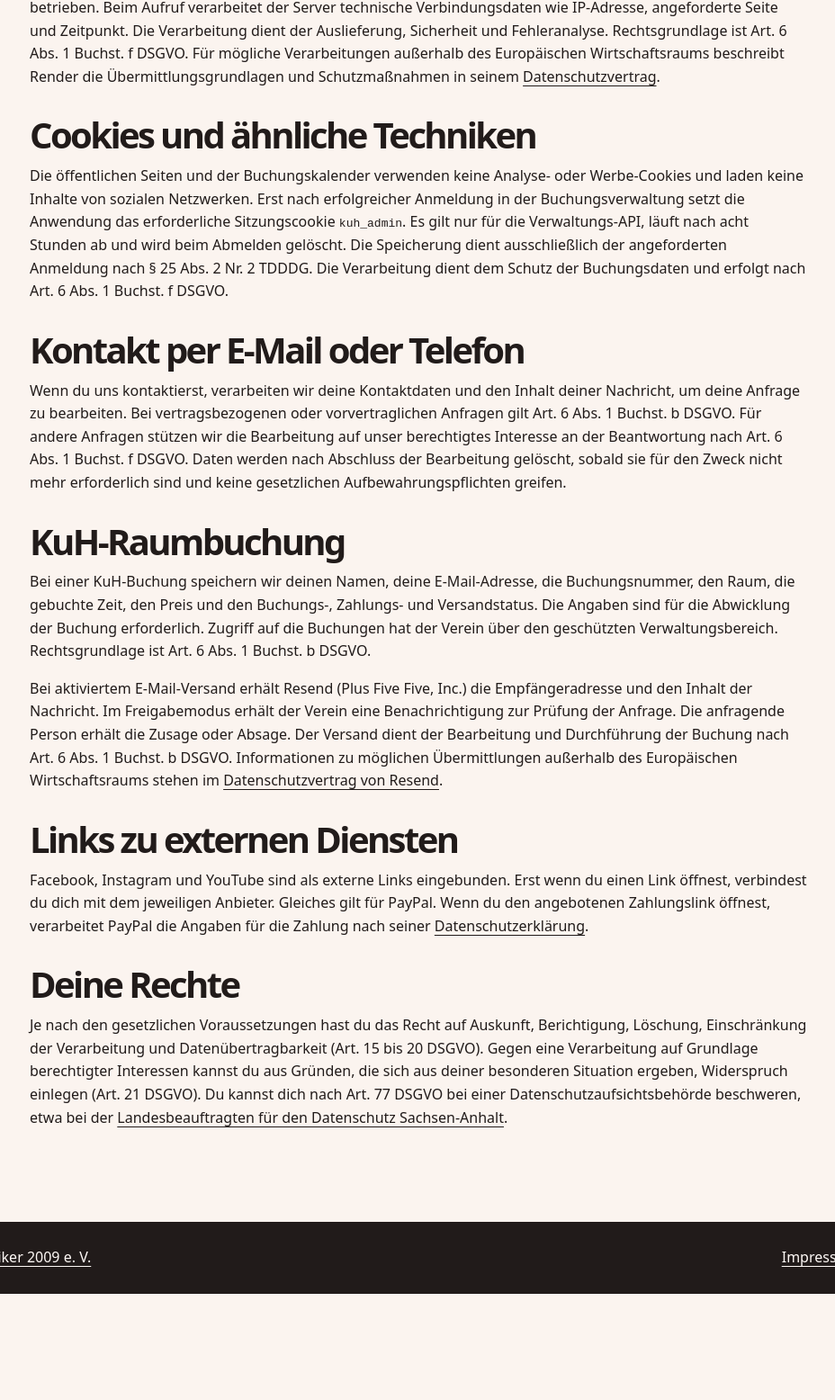
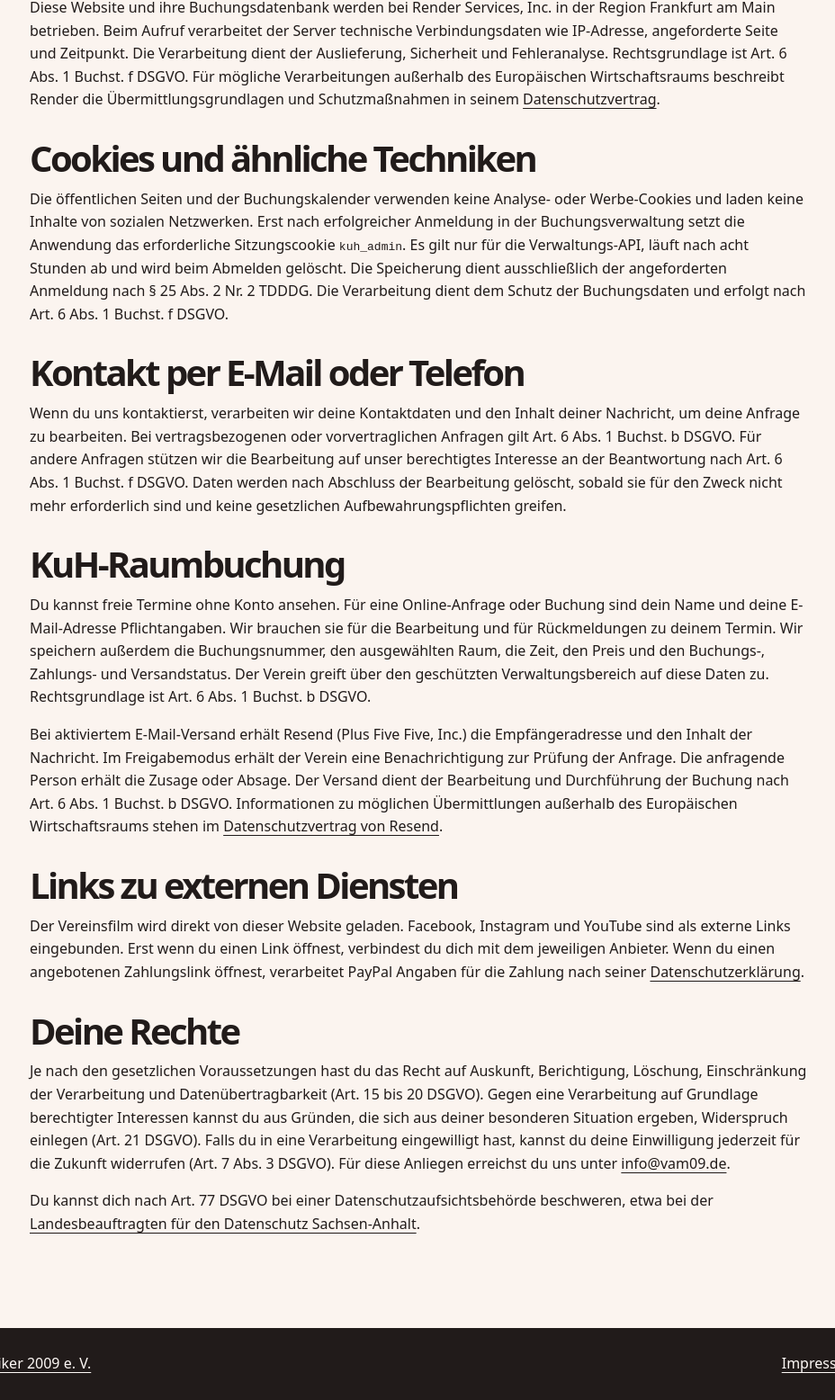
Before and after one commit to borschti87-create/vam09, a website: page datenschutz.html in a window 1280 px wide. Shown: the part 597-2153 px from the top of the page at 90% size, without its empty margins (175-1103 px from the left). Before the commit the page ends 2035 px from the top, so only its background shows below. Drawn offline with Linux system fonts and the light colour scheme.

Commit message:
Angaben der alten Rechtstexte für die neue Website übernehmen

```diff
--- a/datenschutz.html
+++ b/datenschutz.html
@@ -20,7 +20,7 @@
         <h1>Datenschutzerklärung</h1>
         <p class="note"><strong>Hinweis zum Pilotbetrieb.</strong> Die abschließenden Aufbewahrungs- und Löschfristen für Buchungen und Anfragen sind vor dem Regelbetrieb festzulegen.</p>
         <h2>Verantwortlicher</h2>
-        <p>Verein Aktiver Musiker 2009 e. V., Geschäftsstelle in Magdeburg. Kontaktdaten stehen im <a href="impressum.html">Impressum</a>.</p>
+        <p>Verantwortlich ist der Verein Aktiver Musiker 2009 e. V. Du erreichst uns unter <a href="mailto:info@vam09.de">info@vam09.de</a> oder unter <a href="tel:+4915786890347">+49 157 86890347</a>. Die Anschrift und Angaben zum Vorstand stehen im <a href="impressum.html">Impressum</a>.</p>
         <h2>Hosting und Serverprotokolle</h2>
         <p>Diese Website und ihre Buchungsdatenbank werden bei Render Services, Inc. in der Region Frankfurt am Main betrieben. Beim Aufruf verarbeitet der Server technische Verbindungsdaten wie IP-Adresse, angeforderte Seite und Zeitpunkt. Die Verarbeitung dient der Auslieferung, Sicherheit und Fehleranalyse. Rechtsgrundlage ist Art. 6 Abs. 1 Buchst. f DSGVO. Für mögliche Verarbeitungen außerhalb des Europäischen Wirtschaftsraums beschreibt Render die Übermittlungsgrundlagen und Schutzmaßnahmen in seinem <a href="https://render.com/dpa" rel="noreferrer">Datenschutzvertrag</a>.</p>
         <h2 id="cookies">Cookies und ähnliche Techniken</h2>
@@ -28,12 +28,13 @@
         <h2>Kontakt per E-Mail oder Telefon</h2>
         <p>Wenn du uns kontaktierst, verarbeiten wir deine Kontaktdaten und den Inhalt deiner Nachricht, um deine Anfrage zu bearbeiten. Bei vertragsbezogenen oder vorvertraglichen Anfragen gilt Art. 6 Abs. 1 Buchst. b DSGVO. Für andere Anfragen stützen wir die Bearbeitung auf unser berechtigtes Interesse an der Beantwortung nach Art. 6 Abs. 1 Buchst. f DSGVO. Daten werden nach Abschluss der Bearbeitung gelöscht, sobald sie für den Zweck nicht mehr erforderlich sind und keine gesetzlichen Aufbewahrungspflichten greifen.</p>
         <h2>KuH-Raumbuchung</h2>
-        <p>Bei einer KuH-Buchung speichern wir deinen Namen, deine E-Mail-Adresse, die Buchungsnummer, den Raum, die gebuchte Zeit, den Preis und den Buchungs-, Zahlungs- und Versandstatus. Die Angaben sind für die Abwicklung der Buchung erforderlich. Zugriff auf die Buchungen hat der Verein über den geschützten Verwaltungsbereich. Rechtsgrundlage ist Art. 6 Abs. 1 Buchst. b DSGVO.</p>
+        <p>Du kannst freie Termine ohne Konto ansehen. Für eine Online-Anfrage oder Buchung sind dein Name und deine E-Mail-Adresse Pflichtangaben. Wir brauchen sie für die Bearbeitung und für Rückmeldungen zu deinem Termin. Wir speichern außerdem die Buchungsnummer, den ausgewählten Raum, die Zeit, den Preis und den Buchungs-, Zahlungs- und Versandstatus. Der Verein greift über den geschützten Verwaltungsbereich auf diese Daten zu. Rechtsgrundlage ist Art. 6 Abs. 1 Buchst. b DSGVO.</p>
         <p>Bei aktiviertem E-Mail-Versand erhält Resend (Plus Five Five, Inc.) die Empfängeradresse und den Inhalt der Nachricht. Im Freigabemodus erhält der Verein eine Benachrichtigung zur Prüfung der Anfrage. Die anfragende Person erhält die Zusage oder Absage. Der Versand dient der Bearbeitung und Durchführung der Buchung nach Art. 6 Abs. 1 Buchst. b DSGVO. Informationen zu möglichen Übermittlungen außerhalb des Europäischen Wirtschaftsraums stehen im <a href="https://resend.com/legal/dpa" rel="noreferrer">Datenschutzvertrag von Resend</a>.</p>
         <h2>Links zu externen Diensten</h2>
-        <p>Facebook, Instagram und YouTube sind als externe Links eingebunden. Erst wenn du einen Link öffnest, verbindest du dich mit dem jeweiligen Anbieter. Gleiches gilt für PayPal. Wenn du den angebotenen Zahlungslink öffnest, verarbeitet PayPal die Angaben für die Zahlung nach seiner <a href="https://www.paypal.com/de/legalhub/paypal/privacy-full" rel="noreferrer">Datenschutzerklärung</a>.</p>
+        <p>Der Vereinsfilm wird direkt von dieser Website geladen. Facebook, Instagram und YouTube sind als externe Links eingebunden. Erst wenn du einen Link öffnest, verbindest du dich mit dem jeweiligen Anbieter. Wenn du einen angebotenen Zahlungslink öffnest, verarbeitet PayPal Angaben für die Zahlung nach seiner <a href="https://www.paypal.com/de/legalhub/paypal/privacy-full" rel="noreferrer">Datenschutzerklärung</a>.</p>
         <h2>Deine Rechte</h2>
-        <p>Je nach den gesetzlichen Voraussetzungen hast du das Recht auf Auskunft, Berichtigung, Löschung, Einschränkung der Verarbeitung und Datenübertragbarkeit (Art. 15 bis 20 DSGVO). Gegen eine Verarbeitung auf Grundlage berechtigter Interessen kannst du aus Gründen, die sich aus deiner besonderen Situation ergeben, Widerspruch einlegen (Art. 21 DSGVO). Du kannst dich nach Art. 77 DSGVO bei einer Datenschutzaufsichtsbehörde beschweren, etwa bei der <a href="https://datenschutz.sachsen-anhalt.de/landesbeauftragte/kontakt" rel="noreferrer">Landesbeauftragten für den Datenschutz Sachsen-Anhalt</a>.</p>
+        <p>Je nach den gesetzlichen Voraussetzungen hast du das Recht auf Auskunft, Berichtigung, Löschung, Einschränkung der Verarbeitung und Datenübertragbarkeit (Art. 15 bis 20 DSGVO). Gegen eine Verarbeitung auf Grundlage berechtigter Interessen kannst du aus Gründen, die sich aus deiner besonderen Situation ergeben, Widerspruch einlegen (Art. 21 DSGVO). Falls du in eine Verarbeitung eingewilligt hast, kannst du deine Einwilligung jederzeit für die Zukunft widerrufen (Art. 7 Abs. 3 DSGVO). Für diese Anliegen erreichst du uns unter <a href="mailto:info@vam09.de">info@vam09.de</a>.</p>
+        <p>Du kannst dich nach Art. 77 DSGVO bei einer Datenschutzaufsichtsbehörde beschweren, etwa bei der <a href="https://datenschutz.sachsen-anhalt.de/landesbeauftragte/kontakt" rel="noreferrer">Landesbeauftragten für den Datenschutz Sachsen-Anhalt</a>.</p>
     </main>
     <footer class="site-footer">
         <div class="shell footer-inner">
```
Also changed, not shown: impressum.html (+4 -1 lines).
